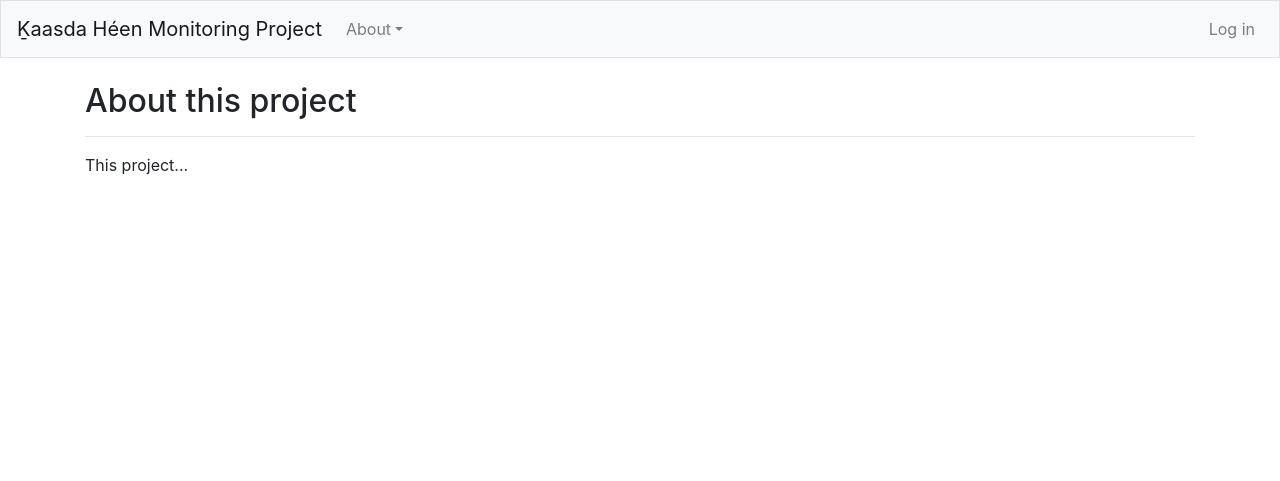
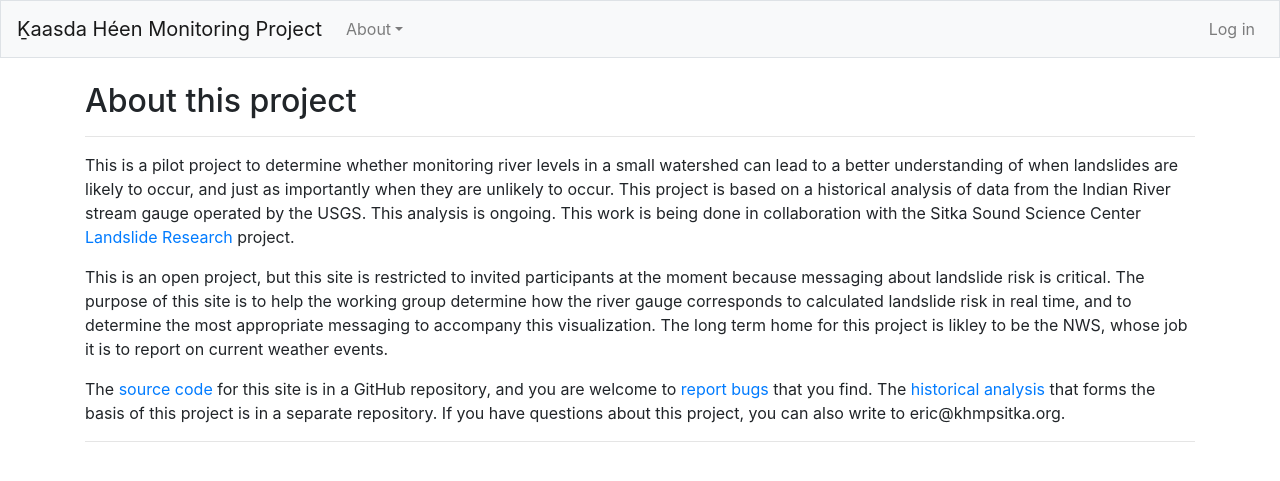
Before and after one commit to ehmatthes/sitka_irg_realtime, a Django app: page /about/ in a window 1280 px wide. Shown: the top 481 px of the page. Run offline with Django 3.2, Linux system fonts and the light colour scheme; parts of the project's set-up code (start-up, migrations or seed data) failed here and were passed over; some libraries are stand-ins or nearby versions.

Commit message:
Added simple about page.

```diff
--- a/irg_viz/templates/irg_viz/about.html
+++ b/irg_viz/templates/irg_viz/about.html
@@ -10,7 +10,13 @@
 
   <hr />
 
-  <p>This project...</p>
+  <p>This is a pilot project to determine whether monitoring river levels in a small watershed can lead to a better understanding of when landslides are likely to occur, and just as importantly when they are unlikely to occur. This project is based on a historical analysis of data from the Indian River stream gauge operated by the USGS. This analysis is ongoing. This work is being done in collaboration with the Sitka Sound Science Center <a href="https://sitkascience.org/research-projects/landslide-research/">Landslide Research</a> project.</p>
+
+  <p>This is an open project, but this site is restricted to invited participants at the moment because messaging about landslide risk is critical. The purpose of this site is to help the working group determine how the river gauge corresponds to calculated landslide risk in real time, and to determine the most appropriate messaging to accompany this visualization. The long term home for this project is likley to be the NWS, whose job it is to report on current weather events.</p>
+
+  <p>The <a href="https://github.com/ehmatthes/sitka_irg_realtime">source code</a> for this site is in a GitHub repository, and you are welcome to <a href="https://github.com/ehmatthes/sitka_irg_realtime/issues/">report bugs</a> that you find. The <a href="https://github.com/ehmatthes/sitka_irg_analysis">historical analysis</a> that forms the basis of this project is in a separate repository. If you have questions about this project, you can also write to eric@khmpsitka.org.</p>
+
+  <hr />
 
 
 {% endblock content %}
```
